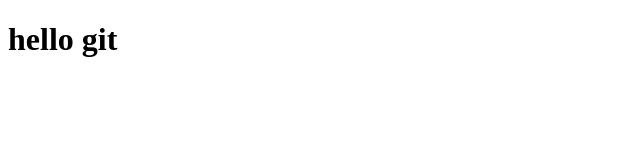
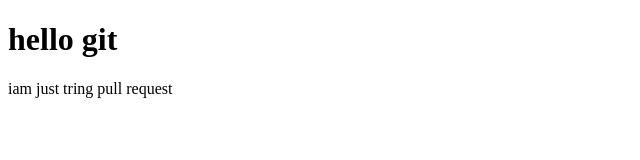
Before and after one commit to rakeshkumar1019/THEBUGHUNT, a plain HTML site: page index.html in a window 1280 px wide. Shown: the whole page, without its empty margins (0-640 px from the left). Drawn offline with Linux system fonts and the light colour scheme.

Commit message:
Update index.html

```diff
--- a/index.html
+++ b/index.html
@@ -10,6 +10,7 @@
 
 <body>
     <h1>hello git</h1>
+    <p>iam just tring pull request</p>
 </body>
 
 </html>
```
